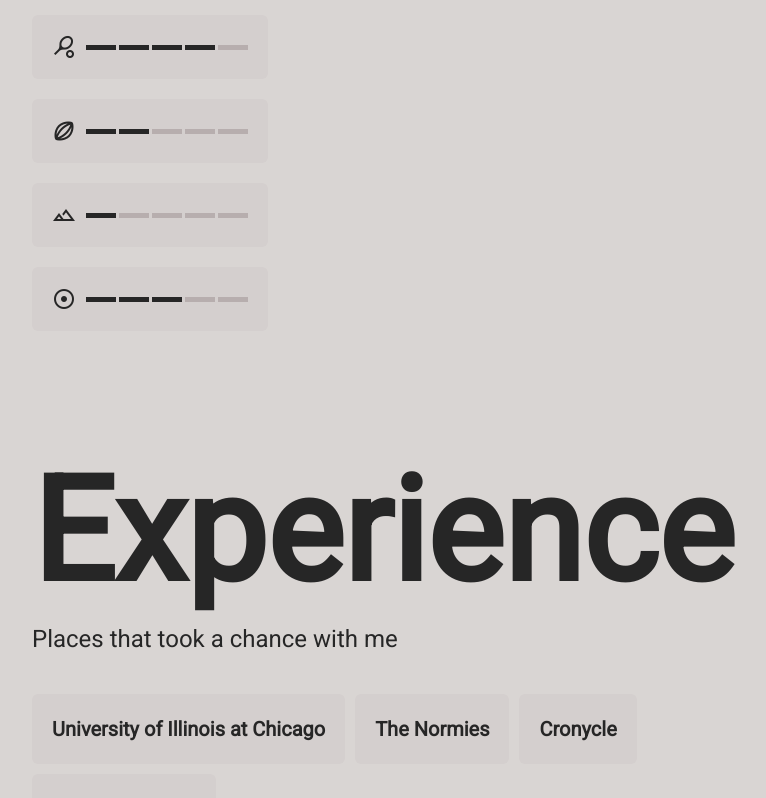
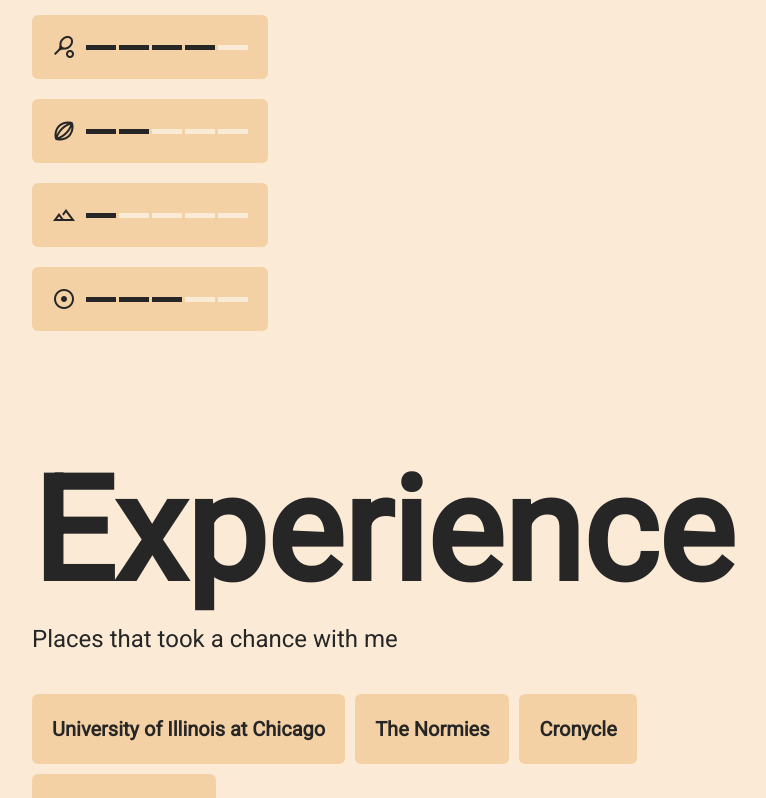
Before and after one commit to readysetgit/react-minimalist-portfolio, a React (Create React App) app: page / in a window 1280 px wide. Shown: the part 900-1698 px from the top of the page, without its empty margins (278-1044 px from the left). Built offline with nearby package versions, Linux system fonts and the light colour scheme.

Commit message:
grey to antiquewhite

```diff
--- a/src/App.scss
+++ b/src/App.scss
@@ -1,7 +1,7 @@
 @import url(./styles/helpers.scss);
 
 .container-body {
-  background-color: 	hsl(17, 8%, 84%);
+  background-color: 	hsl(34deg, 78%, 91%);
   height: 100%;
   padding: 100px 0;
 }
@@ -60,15 +60,15 @@
   display: flex;
   align-items: center;
   gap: 10px;
-  background-color: hsl(10, 7%, 82%);
+  background-color: hsl(34deg, 78%, 80%);
   max-width: fit-content;
   padding: 20px;
   cursor: pointer;
   border-radius: 6px;
   &:hover {
-      background: hsl(10, 7%, 74%);
+      background: hsl(34, 78%, 70%);
       .skill-bar:not(.active) {
-          background-color: hsl(0, 6%, 85%);
+          background-color: antiquewhite;
           ;
       }
   }
--- a/src/components/Job/Job.scss
+++ b/src/components/Job/Job.scss
@@ -1,5 +1,5 @@
 .company-square {
-  background-color: hsl(10, 7%, 82%);
+  background-color: hsl(34deg, 78%, 80%);
   // border: 4px solid hsl(10, 7%, 82%);
   height: auto;
   width: fit-content;
@@ -7,7 +7,7 @@
   cursor: pointer;
   border-radius: 6px;
   &:hover {
-    background: hsl(10, 7%, 74%);
+    background: hsl(34, 78%, 70%);
     // border: 4px solid #262626;
   }
   .title {
@@ -39,7 +39,7 @@
     gap: 4px;
   }
   &.expanded {
-    background: hsl(10, 7%, 74%);
+    background: hsl(34, 78%, 70%);
     // .all-metadata {display: flex; gap: 4px;}
   }
 }
--- a/src/components/Project/Project.scss
+++ b/src/components/Project/Project.scss
@@ -9,15 +9,16 @@
     display: flex;
     align-items: center;
     gap: 10px;
-    background-color: hsl(10, 7%, 82%);
+    background-color: hsl(34deg, 78%, 80%);
+    background-color: hsl(34deg, 78%, 80%);
     max-width: fit-content;
     padding: 20px;
     cursor: pointer;
     border-radius: 6px;
     &:hover {
-        background: hsl(10, 7%, 74%);
+        background: hsl(34, 78%, 70%);
         .skill-bar:not(.active) {
-            background-color: hsl(0, 6%, 85%);
+            background-color: antiquewhite;
             ;
         }
     }
@@ -27,7 +28,7 @@
         flex-direction: column;
         align-items: flex-start;
         max-width: 500px;
-        background: hsl(10, 7%, 74%);
+        background: hsl(34, 78%, 70%);
         .name {
             font-weight: 700;
             font-size: 20px;
@@ -40,7 +41,7 @@
 
 
 .skill-bar {
-    background-color: hsl(0, 6%, 70%);
+    background-color: antiquewhite;
     width: 30px;
     height: 5px;
 }
--- a/src/components/Sport/Sport.scss
+++ b/src/components/Sport/Sport.scss
@@ -10,15 +10,15 @@
     display: flex;
     align-items: center;
     gap: 10px;
-    background-color: hsl(10, 7%, 82%);
+    background-color: hsl(34deg, 78%, 80%);
     max-width: fit-content;
     padding: 20px;
     cursor: pointer;
     border-radius: 6px;
     &:hover {
-        background: hsl(10, 7%, 74%);
+        background: hsl(34, 78%, 70%);
         .skill-bar:not(.active) {
-            background-color: hsl(0, 6%, 85%);
+            background-color: antiquewhite;
             ;
         }
     }
@@ -28,9 +28,9 @@
         flex-direction: column;
         align-items: flex-start;
         max-width: 500px;
-        background: hsl(10, 7%, 74%);
+        background: hsl(34, 78%, 70%);
         .skill-bar:not(.active) {
-            background-color: hsl(0, 6%, 85%);
+            background-color: antiquewhite;
             ;
         }
         .name {
@@ -45,7 +45,7 @@
 
 
 .skill-bar {
-    background-color: hsl(0, 6%, 70%);
+    background-color: antiquewhite;
     width: 30px;
     height: 5px;
 }
--- a/src/components/Website/Website.scss
+++ b/src/components/Website/Website.scss
@@ -1,5 +1,5 @@
 .img-container {
-    filter: grayscale(100%);
+    // filter: grayscale(100%);
     max-width: 300px;
     img {
         width: 100%;
```
